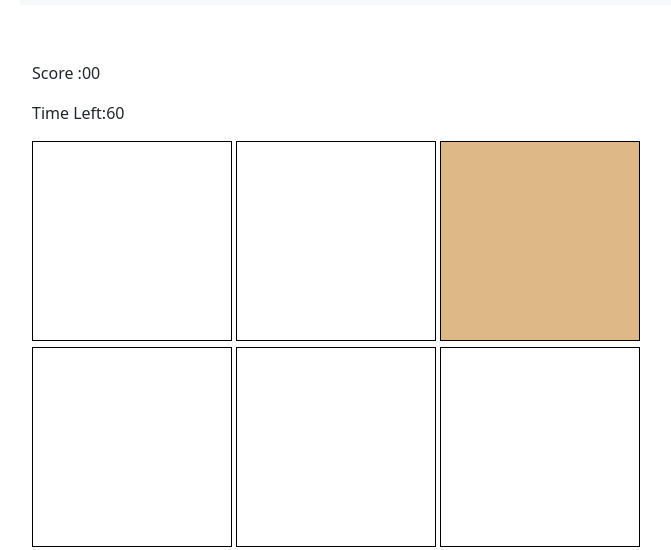
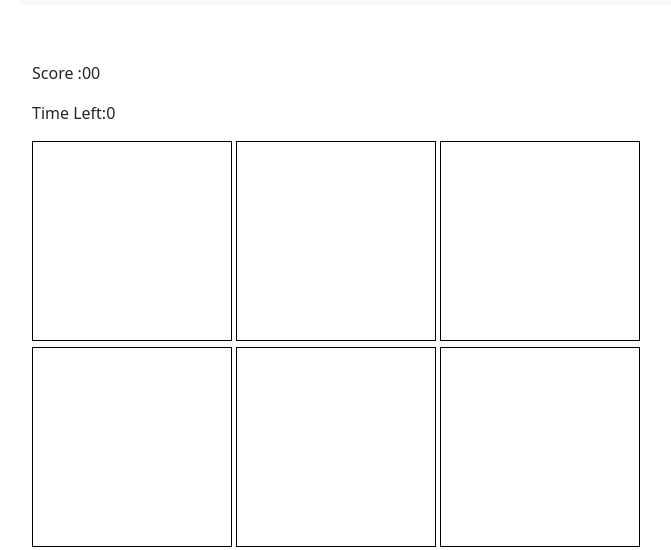
Before and after one commit to SLFireFlash/whac-and-mole-, a plain HTML site: page index.html in a window 1280 px wide. Shown: the part 51-601 px from the top of the page, without its empty margins (62-733 px from the left). Drawn offline with nearby package versions, Linux system fonts and the light colour scheme.

Commit message:
game logic complete

```diff
--- a/css/main.css
+++ b/css/main.css
@@ -20,9 +20,7 @@
     display: inline-flex;
     border: 1px solid black;
 }
-.box:hover{
-    background-color: blue;
-}
+
 .mole{
     background-color: burlywood;
 }
--- a/js/script.js
+++ b/js/script.js
@@ -2,7 +2,12 @@ const boxes =document.querySelectorAll(".box");
 const mole = document.querySelector(".mole");
 
 const score = document.getElementById("score-no");
-const timeLeft = document.getElementById("timeLeft-no");
+const timeLeft = document.getElementById("TimeLeft-no");
+
+let result =0;
+let hitPos;
+let timeNow =5;
+let timer =null;
 
 function randomBox(){
     boxes.forEach(box =>{
@@ -10,14 +15,44 @@ function randomBox(){
     })
     let randPos = boxes[Math.floor(Math.random()*9)];
     randPos.classList.add('mole');
+    hitPos =randPos.id;
 
 }
 
+boxes.forEach(box =>{
+    box.addEventListener('mousedown',()=>{
+        if(box.id == hitPos){
+            result++;
+            score.textContent =result
+        }
+    })
+})
+
+
+
 function autoChangeBox(){
-    let timer =null;
-    timer = setInterval(randomBox,500);
-    console.log(timer)
+    timer = setInterval(randomBox,2000);
+
+}
+function countDonw(){
+    timeNow--
+    timeLeft.textContent = timeNow
+
+    if(timeNow ==0)
+    {
+        clearInterval(countDonwId);
+        clearInterval(timer)
+        hitPos = -1
+        boxes.forEach(box =>{
+            box.classList.remove('mole');
+        })
+        alert("Game Over Your score Is: "+ result);
+
+    }
 
 }
 
+let countDonwId =setInterval(countDonw,1000);
+
+
 autoChangeBox()
```
